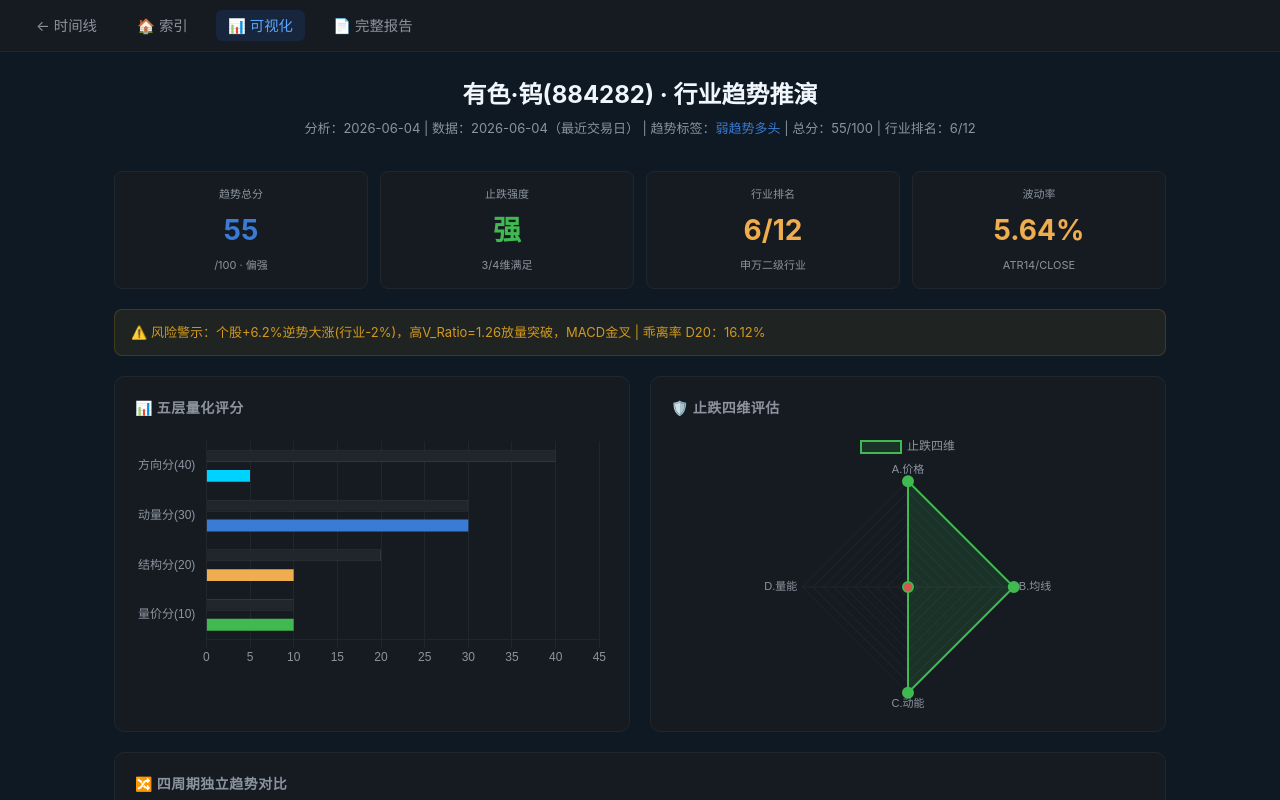
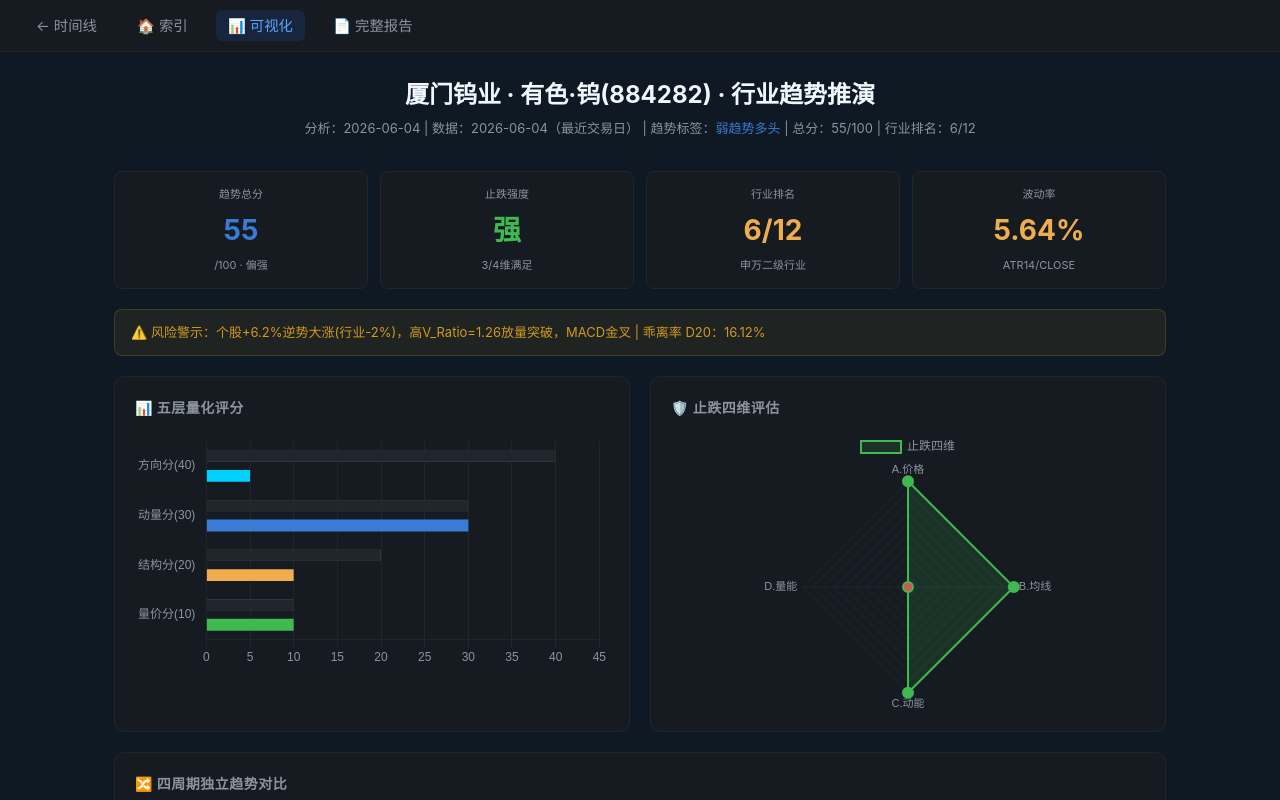
Before and after one commit to zhiqunlin/sector-trend-reports, a plain HTML site: page 600549/20260604/index.html in a window 1280 px wide. Shown: the top 800 px of the page. Drawn offline with nearby package versions, Linux system fonts and the light colour scheme.

Commit message:
fix: index.html标题增加股票名 — 厦门钨业 · 有色·钨(884282) · 行业趋势推演

```diff
--- a/600549/20260604/index.html
+++ b/600549/20260604/index.html
@@ -3,7 +3,7 @@
 <head>
 <meta charset="UTF-8">
 <meta name="viewport" content="width=device-width, initial-scale=1.0">
-<title>有色·钨(884282) · 行业趋势推演</title>
+<title>厦门钨业 · 有色·钨(884282) · 行业趋势推演</title>
 <script src="https://cdn.jsdelivr.net/npm/chart.js@4.4.0/dist/chart.umd.min.js"></script>
 <style>
 *{margin:0;padding:0;box-sizing:border-box}
@@ -97,7 +97,7 @@
 </div>
 <div class="container">
 <div class="header">
-<h1>有色·钨(884282) · 行业趋势推演</h1>
+<h1>厦门钨业 · 有色·钨(884282) · 行业趋势推演</h1>
 <div class="meta">分析：2026-06-04 | 数据：2026-06-04（最近交易日） | 趋势标签：<span class="label-b">弱趋势多头</span> | 总分：55/100 | 行业排名：6/12</div>
 </div>
 
```
